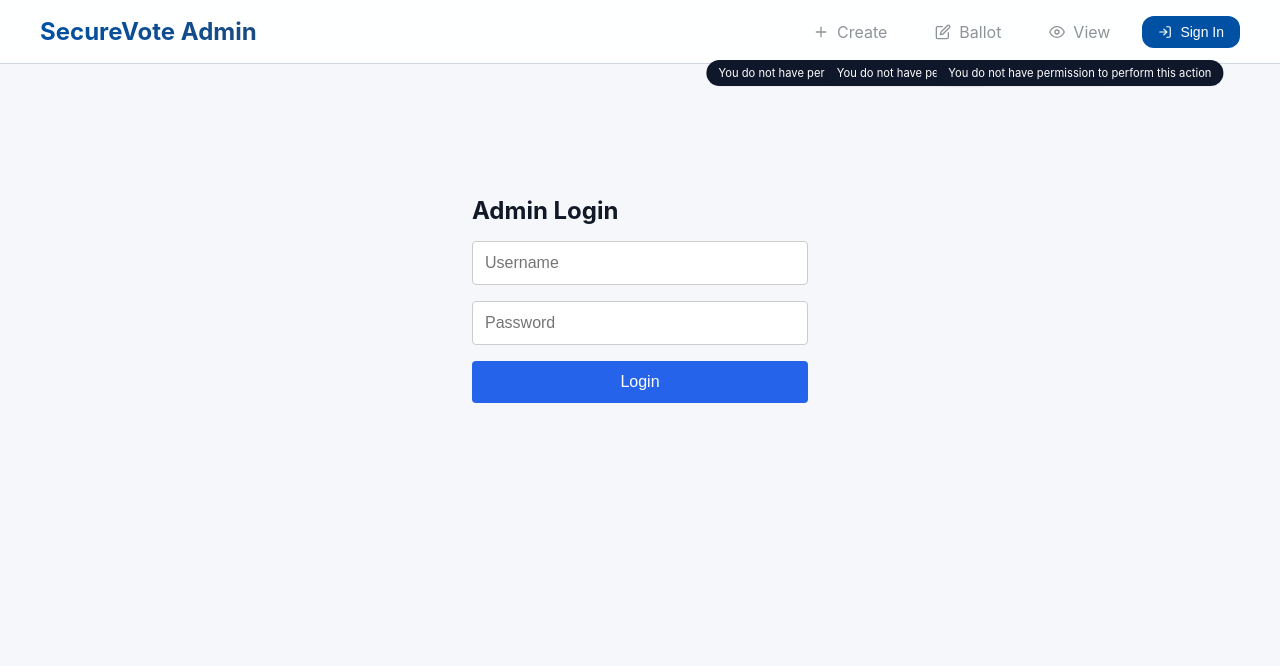
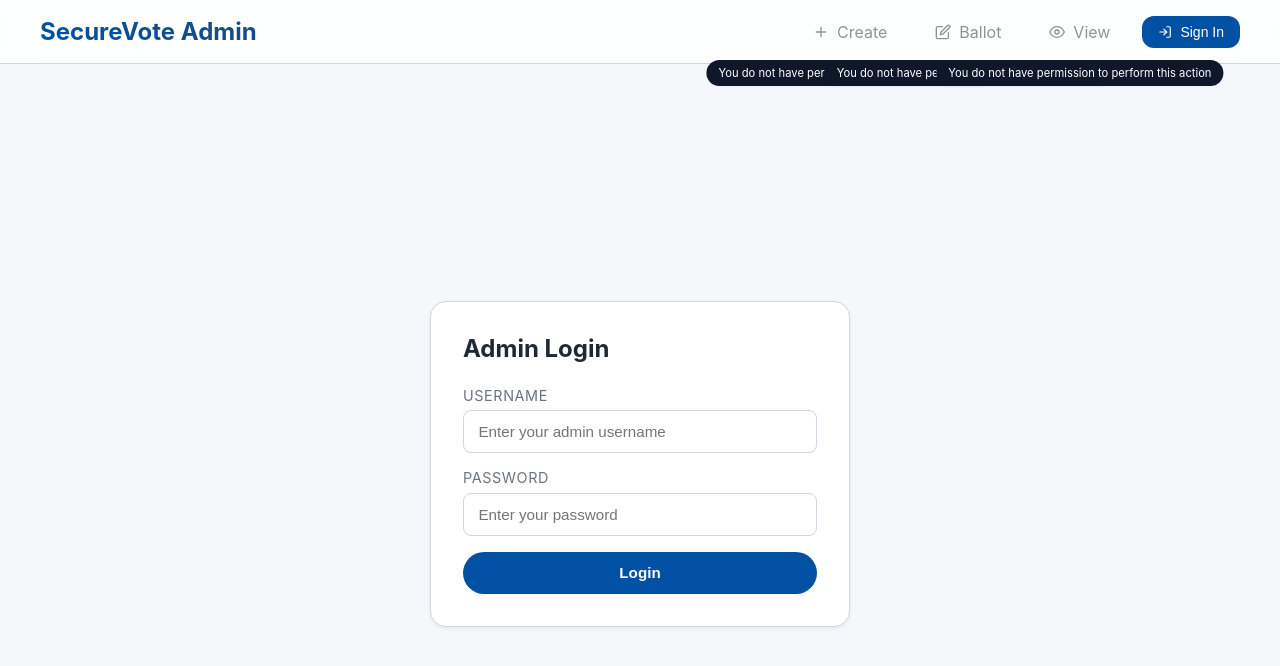
Before and after one commit to Votum-SecurVote/Votum-admin, a React (Vite) app in the folder vote-admin/frontend/: page /login in a window 1280 px wide. Shown: the top 666 px of the page. Built offline with nearby package versions, Linux system fonts and the light colour scheme.

Commit message:
Restyle login screen with official admin palette

```diff
--- a/vote-admin/frontend/src/pages/admin/Login.jsx
+++ b/vote-admin/frontend/src/pages/admin/Login.jsx
@@ -1,7 +1,100 @@
 import React, { useState } from 'react';
 import { useNavigate } from 'react-router-dom';
+import styled from 'styled-components';
 import { loginAdmin } from '../../services/authService';
 import { useAuth } from '../../context/AuthContext';
+
+const Page = styled.div`
+  min-height: 100vh;
+  display: flex;
+  align-items: center;
+  justify-content: center;
+  padding: 2rem;
+  background: var(--bg-page);
+`;
+
+const Card = styled.div`
+  width: 100%;
+  max-width: 420px;
+  background: var(--bg-card);
+  border-radius: var(--radius-lg);
+  padding: 2rem;
+  box-shadow: var(--shadow-md);
+  border: 1px solid var(--border-color);
+`;
+
+const Title = styled.h2`
+  font-size: 1.5rem;
+  margin-bottom: 1.5rem;
+  color: var(--text-secondary);
+`;
+
+const Form = styled.form`
+  display: flex;
+  flex-direction: column;
+  gap: 1rem;
+`;
+
+const Field = styled.div`
+  display: flex;
+  flex-direction: column;
+  gap: 0.4rem;
+`;
+
+const Label = styled.label`
+  font-size: 0.9rem;
+  color: var(--text-muted);
+  text-transform: uppercase;
+  letter-spacing: 0.04em;
+`;
+
+const Input = styled.input`
+  padding: 0.75rem 0.9rem;
+  border-radius: 8px;
+  border: 1px solid var(--border-color);
+  font-size: 0.95rem;
+  color: var(--text-primary);
+  background: #ffffff;
+
+  &:focus {
+    outline: none;
+    border-color: var(--primary);
+    box-shadow: var(--shadow-glow);
+  }
+`;
+
+const PrimaryButton = styled.button`
+  padding: 0.8rem 1rem;
+  border-radius: 999px;
+  border: none;
+  font-weight: 600;
+  font-size: 0.95rem;
+  background: var(--primary);
+  color: #ffffff;
+  cursor: pointer;
+  transition: background var(--transition-fast), box-shadow var(--transition-fast);
+
+  &:hover:not(:disabled) {
+    background: var(--primary-hover);
+    box-shadow: var(--shadow-md);
+  }
+
+  &:disabled {
+    background: var(--bg-secondary);
+    color: var(--text-muted);
+    cursor: not-allowed;
+    box-shadow: none;
+  }
+`;
+
+const ErrorBox = styled.div`
+  padding: 0.75rem 0.9rem;
+  border-radius: 8px;
+  background: #fef2f2;
+  border: 1px solid rgba(198, 40, 40, 0.3);
+  color: var(--danger);
+  font-size: 0.85rem;
+`;
 
 const Login = () => {
   const [username, setUsername] = useState('');
@@ -34,50 +127,41 @@ const Login = () => {
   };
 
   return (
-    <div style={{ maxWidth: '400px', margin: '100px auto', padding: '2rem' }}>
-      <form onSubmit={submit} style={{ display: 'flex', flexDirection: 'column', gap: '1rem' }}>
-        <h2>Admin Login</h2>
+    <Page>
+      <Card>
+        <Title>Admin Login</Title>
+        <Form onSubmit={submit}>
+          {error && <ErrorBox>{error}</ErrorBox>}
 
-        {error && (
-          <div style={{ padding: '0.75rem', background: '#fee', color: '#c00', borderRadius: '4px' }}>
-            {error}
-          </div>
-        )}
+          <Field>
+            <Label htmlFor="username">Username</Label>
+            <Input
+              id="username"
+              placeholder="Enter your admin username"
+              value={username}
+              onChange={(e) => setUsername(e.target.value)}
+              required
+            />
+          </Field>
 
-        <input
-          placeholder="Username"
-          value={username}
-          onChange={e => setUsername(e.target.value)}
-          required
-          style={{ padding: '0.75rem', fontSize: '1rem', borderRadius: '4px', border: '1px solid #ccc' }}
-        />
+          <Field>
+            <Label htmlFor="password">Password</Label>
+            <Input
+              id="password"
+              type="password"
+              placeholder="Enter your password"
+              value={password}
+              onChange={(e) => setPassword(e.target.value)}
+              required
+            />
+          </Field>
 
-        <input
-          type="password"
-          placeholder="Password"
-          value={password}
-          onChange={e => setPassword(e.target.value)}
-          required
-          style={{ padding: '0.75rem', fontSize: '1rem', borderRadius: '4px', border: '1px solid #ccc' }}
-        />
-
-        <button
-          type="submit"
-          disabled={loading}
-          style={{
-            padding: '0.75rem',
-            fontSize: '1rem',
-            background: loading ? '#ccc' : '#2563eb',
-            color: 'white',
-            border: 'none',
-            borderRadius: '4px',
-            cursor: loading ? 'not-allowed' : 'pointer'
-          }}
-        >
-          {loading ? 'Logging in...' : 'Login'}
-        </button>
-      </form>
-    </div>
+          <PrimaryButton type="submit" disabled={loading}>
+            {loading ? 'Logging in…' : 'Login'}
+          </PrimaryButton>
+        </Form>
+      </Card>
+    </Page>
   );
 };
 
```
